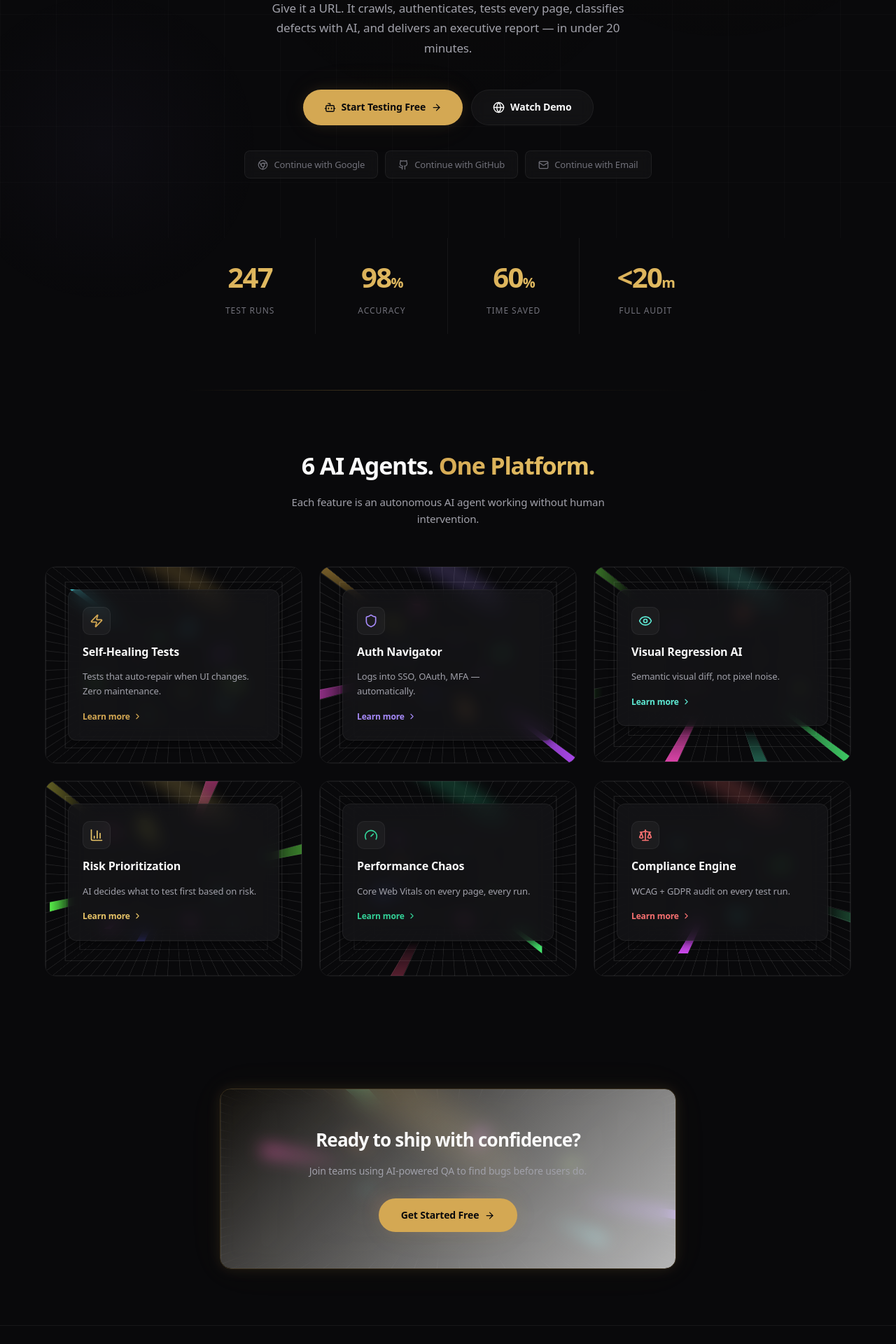
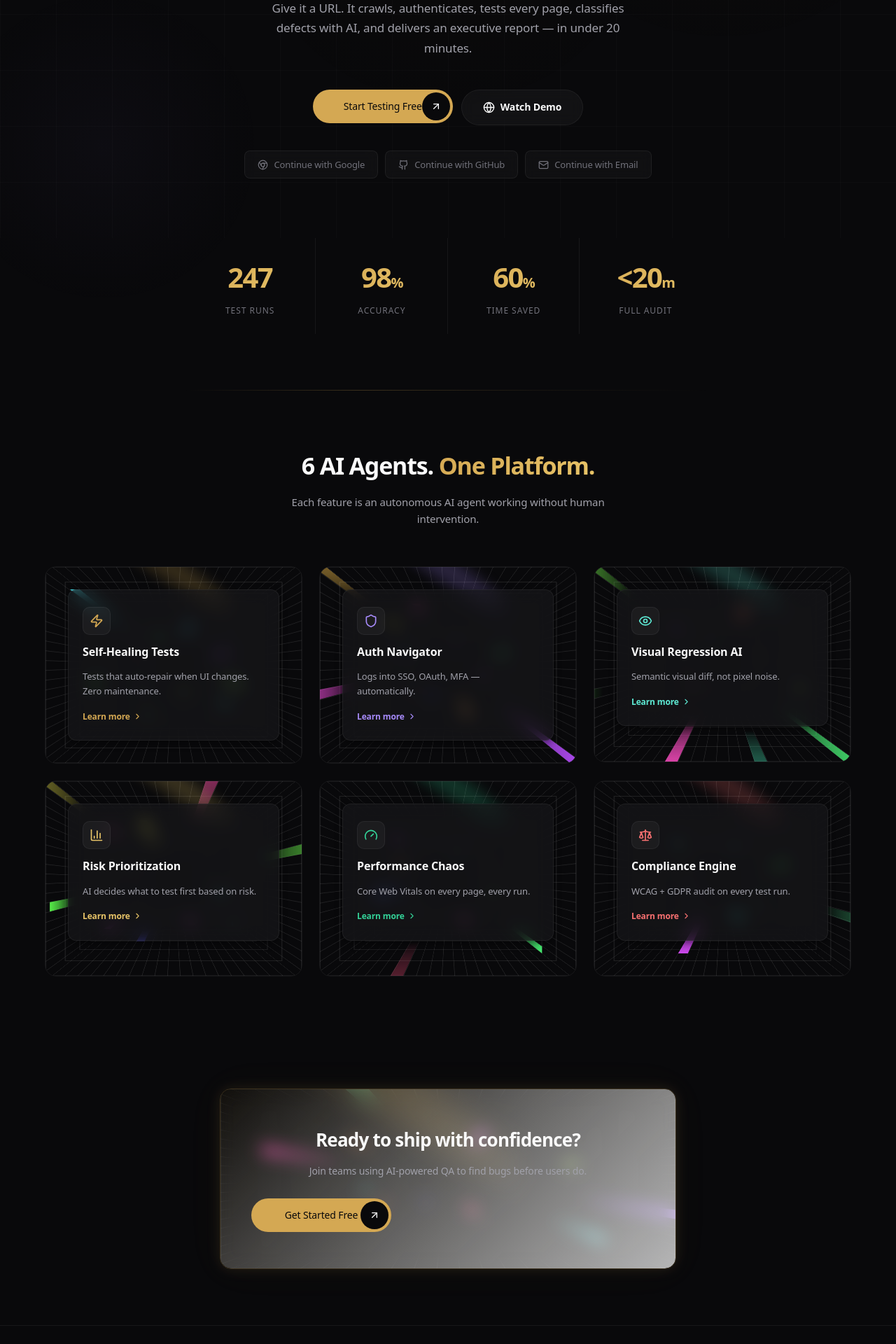
Before and after one commit to rohith2157/BUGZERO, a React (Vite) app in the folder autonomousqa-frontend/: page / in a window 1280 px wide. Shown: the part 460-2380 px from the top of the page at 70% size. Built offline with nearby package versions, Linux system fonts and the light colour scheme; no server answers.

Commit message:
feat: Establish global styling with dark/light themes and add initial UI components for a landing page and icon button.

```diff
--- /dev/null
+++ b/autonomousqa-frontend/src/components/ui/button-with-icon.tsx
@@ -0,0 +1,26 @@
+import { Button } from "@/components/ui/button";
+import { ArrowUpRight } from "lucide-react";
+
+interface ButtonWithIconProps {
+  text?: string;
+  onClick?: () => void;
+  className?: string;
+}
+
+const ButtonWithIcon = ({ text = "Start Testing Free", onClick, className }: ButtonWithIconProps) => {
+  return (
+    <Button
+      onClick={onClick}
+      className={`relative flex items-center justify-center text-sm font-medium rounded-full h-12 p-1 min-w-[200px] group transition-all duration-500 ease-in-out cursor-pointer ${className || ""}`}
+    >
+      <span className="relative z-10 block pr-6 group-hover:pr-10 group-hover:pl-4 transition-all duration-500 ease-in-out">
+        {text}
+      </span>
+      <div className="absolute right-1 w-10 h-10 bg-background text-foreground rounded-full flex items-center justify-center transition-all duration-500 ease-in-out group-hover:right-[calc(100%_-_44px)] group-hover:rotate-45">
+        <ArrowUpRight size={16} />
+      </div>
+    </Button>
+  );
+};
+
+export default ButtonWithIcon;
--- a/autonomousqa-frontend/src/index.css
+++ b/autonomousqa-frontend/src/index.css
@@ -19,6 +19,21 @@
   --color-chart-foreground-muted: var(--chart-foreground-muted);
   --color-chart-foreground: var(--chart-foreground);
   --color-chart-background: var(--chart-background);
+
+  /* shadcn/ui compatible tokens */
+  --color-background: var(--shadcn-background);
+  --color-foreground: var(--shadcn-foreground);
+  --color-primary: var(--shadcn-primary);
+  --color-primary-foreground: var(--shadcn-primary-foreground);
+  --color-secondary: var(--shadcn-secondary);
+  --color-secondary-foreground: var(--shadcn-secondary-foreground);
+  --color-accent: var(--shadcn-accent);
+  --color-accent-foreground: var(--shadcn-accent-foreground);
+  --color-destructive: var(--shadcn-destructive);
+  --color-destructive-foreground: var(--shadcn-destructive-foreground);
+  --color-input: var(--shadcn-input);
+  --color-ring: var(--shadcn-ring);
+  --ring-offset-background: var(--shadcn-background);
 }
 
 :root {
@@ -26,6 +41,20 @@
   /* TextShimmer — dark mode: white sweep on zinc base */
   --shimmer-text-base: #71717a;
   --shimmer-text-highlight: #ffffff;
+
+  /* shadcn/ui CSS variable bridge — maps to gold theme */
+  --shadcn-background: #09090B;
+  --shadcn-foreground: #FAFAFA;
+  --shadcn-primary: #D4A853;
+  --shadcn-primary-foreground: #09090B;
+  --shadcn-secondary: #18181B;
+  --shadcn-secondary-foreground: #FAFAFA;
+  --shadcn-accent: rgba(212, 168, 83, 0.08);
+  --shadcn-accent-foreground: #FAFAFA;
+  --shadcn-destructive: #EF4444;
+  --shadcn-destructive-foreground: #FAFAFA;
+  --shadcn-input: rgba(255, 255, 255, 0.09);
+  --shadcn-ring: #D4A853;
 
   /* Primary Palette — Deep Obsidian */
   --color-bg-primary: #09090B;
--- a/autonomousqa-frontend/src/pages/Landing.jsx
+++ b/autonomousqa-frontend/src/pages/Landing.jsx
@@ -5,6 +5,7 @@ import {
     ArrowRight, Github, Chrome, Mail, FlaskConical,
     Sparkles, Bot, Globe, ChevronRight, Sun, Moon
 } from 'lucide-react';
+import ButtonWithIcon from '../components/ui/button-with-icon';
 import { WarpBackground } from '../components/ui/WarpBackground';
 import HeroText from '../components/ui/hero-shutter-text';
 import FlipTextReveal from '../components/ui/next-reveal';
@@ -180,22 +181,10 @@ export default function Landing() {
 
                     {/* CTA Buttons */}
                     <div style={{ display: 'flex', gap: 12, justifyContent: 'center', flexWrap: 'wrap' }}>
-                        <motion.button
-                            whileHover={{ scale: 1.03, boxShadow: '0 0 40px rgba(212,168,83,0.25)' }}
-                            whileTap={{ scale: 0.97 }}
+                        <ButtonWithIcon
+                            text="Start Testing Free"
                             onClick={() => navigate('/login')}
-                            style={{
-                                padding: '13px 30px', fontSize: 14, fontWeight: 700,
-                                background: 'var(--color-accent-gold)',
-                                color: 'var(--on-accent)',
-                                border: 'none', borderRadius: 'var(--radius-full)',
-                                cursor: 'pointer', display: 'flex', alignItems: 'center', gap: 8,
-                                boxShadow: 'var(--shadow-glow-gold)',
-                                letterSpacing: '-0.01em',
-                            }}
-                        >
-                            <Bot size={17} /> Start Testing Free <ArrowRight size={15} />
-                        </motion.button>
+                        />
                         <motion.button
                             whileHover={{ scale: 1.03, borderColor: 'var(--border-default)' }}
                             whileTap={{ scale: 0.97 }}
@@ -418,21 +407,10 @@ export default function Landing() {
                         <p style={{ fontSize: 14, color: 'var(--text-secondary)', marginBottom: 28, maxWidth: 400, margin: '0 auto 28px' }}>
                             Join teams using AI-powered QA to find bugs before users do.
                         </p>
-                        <motion.button
-                            whileHover={{ scale: 1.03, boxShadow: '0 0 40px rgba(212,168,83,0.25)' }}
-                            whileTap={{ scale: 0.97 }}
+                        <ButtonWithIcon
+                            text="Get Started Free"
                             onClick={() => navigate('/login')}
-                            style={{
-                                padding: '13px 32px', fontSize: 14, fontWeight: 700,
-                                background: 'var(--color-accent-gold)', color: 'var(--on-accent)',
-                                border: 'none', borderRadius: 'var(--radius-full)',
-                                cursor: 'pointer', display: 'flex', alignItems: 'center', gap: 8,
-                                boxShadow: 'var(--shadow-glow-gold)',
-                                margin: '0 auto',
-                            }}
-                        >
-                            Get Started Free <ArrowRight size={15} />
-                        </motion.button>
+                        />
                     </motion.div>
                 </WarpBackground>
             </section>
```
